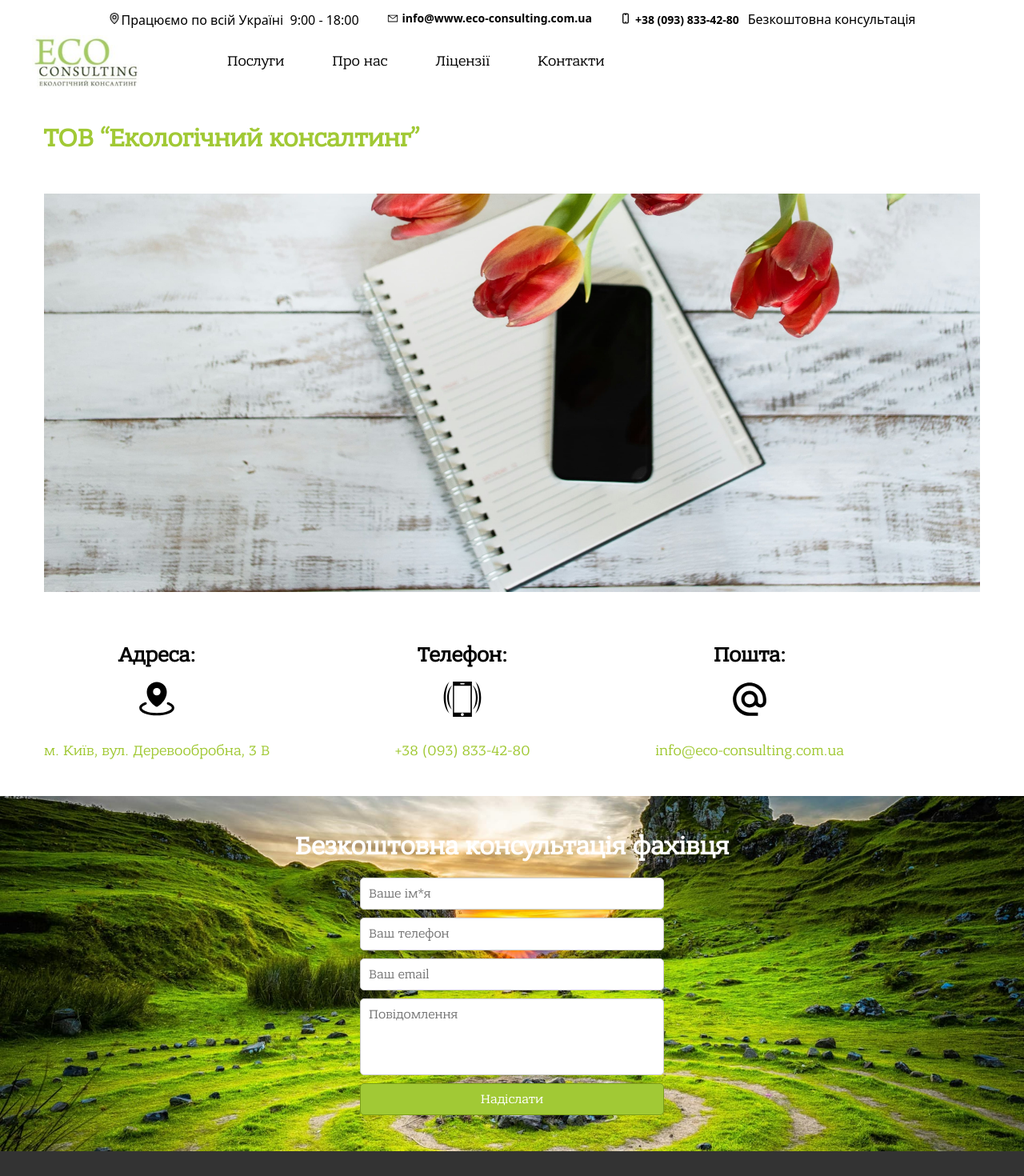
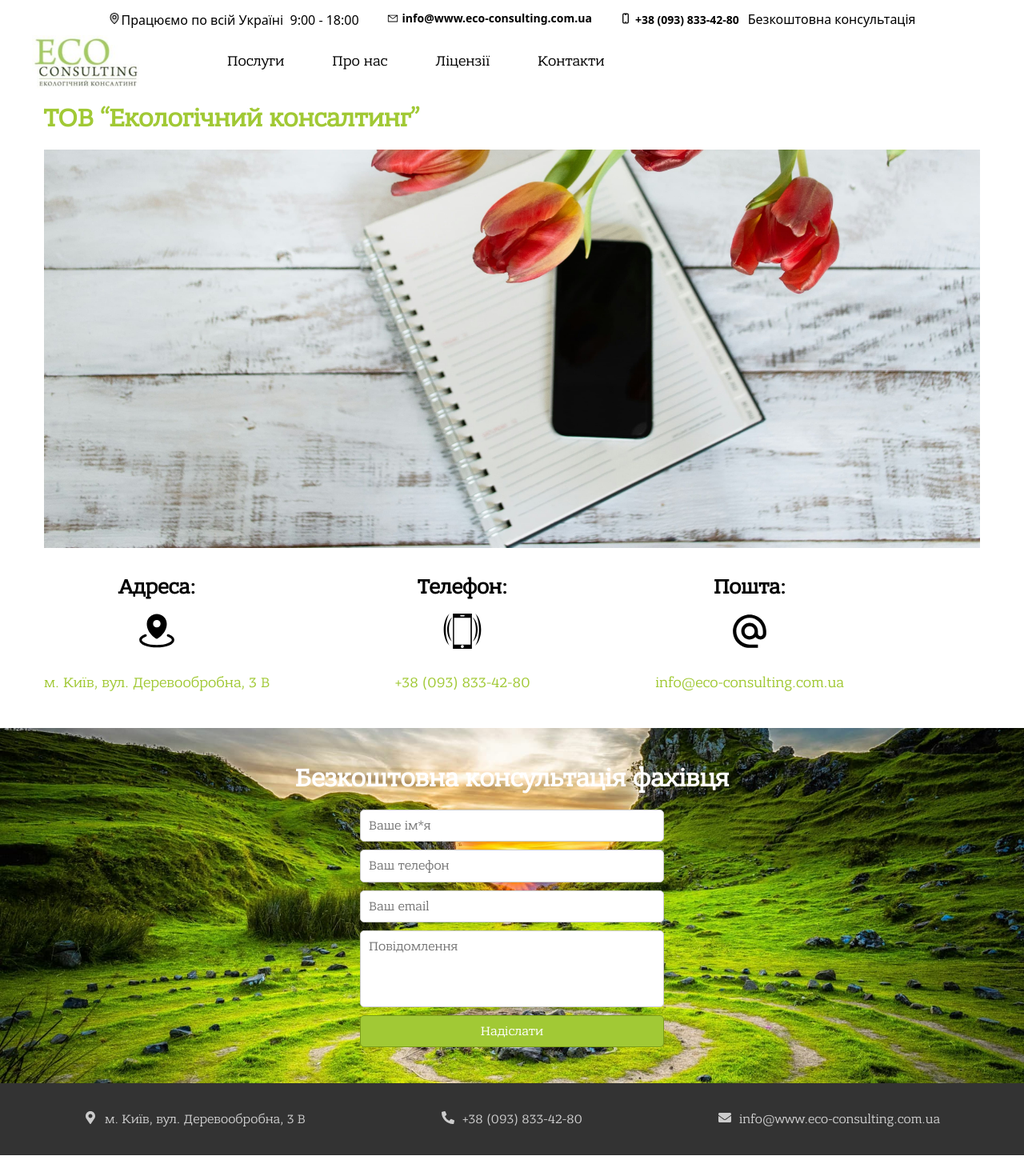
Before and after one commit to 11Vladislav/eco-consulting, a React (Create React App) app: page /kontaktu in a window 1280 px wide. Shown: the top 1470 px of the page at 80% size. After the commit the page ends 1444 px from the top, so only its background shows below. Built offline with nearby package versions, Linux system fonts and the light colour scheme.

Commit message:
fix css in pages

```diff
--- a/src/components/Footer/Footer.styled.js
+++ b/src/components/Footer/Footer.styled.js
@@ -7,7 +7,7 @@ export const FooterContainer = styled.footer`
   display: flex;
   justify-content: space-around;
   gap: 10px;
-  padding: 45px;
+  padding: 25px;
   flex-wrap: wrap;
   font-family: 'BanderaPro', sans-serif;
 
--- a/src/components/HeroContent/HeroContent.styled.js
+++ b/src/components/HeroContent/HeroContent.styled.js
@@ -23,7 +23,7 @@ export const Wrap = styled.div`
 export const TitleContainer = styled.div`
 
   @media (max-width: 768px) {
-    margin-top: 45%;
+    margin-top: 65%;
      max-width: 300px;
   }
 
--- a/src/components/NavBar/NavBar.jsx
+++ b/src/components/NavBar/NavBar.jsx
@@ -2,7 +2,7 @@ import { useState } from 'react';
 import {
     MenuLink, Nav, NavRow, Menu, MenuItem, Burger, Drawer,
     Contacts, ContactItem, ContactLink, Span, ContactMail, ItemText,
-    SubItem, ItemRow, SubToggle, Submenu, SubLink
+    SubItem, ItemRow, SubToggle, Submenu, SubLink, LinkWrap,
 } from './NavBar.styled';
 import logo from './../../img/logo-2.jpg';
 import { FaBars, FaTimes, FaChevronDown } from 'react-icons/fa';
@@ -60,18 +60,20 @@ export const NavBar = () => {
             <Menu onClick={handleClose}>
                     <SubItem>
                         <ItemRow>
+                            <LinkWrap>
                                 <MenuLink to="/poslugy">Послуги</MenuLink>
                                 <SubToggle
                                     type="button"
                                     aria-label="Показати підпункти"
                                     $open={subOpen}
                                     onClick={(e) => {
-                                    e.stopPropagation();   // не закрывать панель
+                                        e.stopPropagation();
                                         setSubOpen(!subOpen);
                                     }}
                                 >
                                     <FaChevronDown />
                                 </SubToggle>
+                            </LinkWrap>
                         </ItemRow>
 
                         <Submenu $open={subOpen}>
--- a/src/components/NavBar/NavBar.styled.js
+++ b/src/components/NavBar/NavBar.styled.js
@@ -14,6 +14,7 @@ export const MenuLink = styled(NavLink)`
     font-family: 'BanderaPro', sans-serif;
   &:hover {
     color: #A1C935;
+
   }
 `
 
@@ -23,6 +24,7 @@ export const Nav = styled.nav`
   box-sizing: border-box;
   background: #fff;
   z-index: 1000;
+
 
   @media (max-width: 1000px) {
     display: flex;
@@ -56,15 +58,17 @@ export const NavRow = styled.div`
 export const Menu = styled.ul`
   display: flex;
   align-items: center;
-  gap: 40px;
+
   list-style: none;
   margin: 0;
   padding: 0;
+
 
   @media (min-width: 1001px) {
     order: 3;                  /* вторая строка, справа от логотипа */
     flex: 1;
     margin-left: 100px;
+      gap: 40px;
   }
 
   @media (max-width: 1000px) {
@@ -72,6 +76,8 @@ export const Menu = styled.ul`
     padding: 10px 0;
     background: #fff;
     border-top: 1px solid #eee;
+    &:first-child{
+    margin-left: 20px;}
   }
 `;
 
@@ -100,14 +106,14 @@ export const SubItem = styled(MenuItem)`
 `;
 
 export const ItemRow = styled.div`
+  position: relative;
   display: flex;
   align-items: center;
   justify-content: center;
-  gap: 8px;
 `;
 
 export const SubToggle = styled.button`
-  display: none;               /* на десктопе стрелка не нужна */
+  display: none;
   background: none;
   border: none;
   padding: 6px;
@@ -122,6 +128,11 @@ export const SubToggle = styled.button`
 
   @media (max-width: 1000px) {
     display: block;
+    position: absolute;
+    left: 100%;          /* сразу справа от текста */
+    top: 50%;
+    transform: translateY(-50%);
+    margin-left: 8px;
   }
 `;
 
@@ -267,3 +278,8 @@ export const ItemText = styled.div`
   font-size: 14px;
   font-weight: 600;
 `;
+
+export const LinkWrap = styled.div`
+  position: relative;
+  display: inline-block;
+`;
--- a/src/pages/Contacts/Contacts.styled.js
+++ b/src/pages/Contacts/Contacts.styled.js
@@ -8,17 +8,20 @@ export const Wrapper = styled.div`
     flex-direction: column;
     justify-content: center;
 
-    padding-top: 125px;
+    padding-top: 100px;
     padding-left: 15px;
     padding-right: 15px;
     margin-bottom: 15px;
+    @media (max-width: 768px) {
+        padding-top: 75px;
+    }
 `;
 
 
 
 export const Title = styled.h2`
     margin-top: 10%;
-    margin-bottom: 50px;
+    margin-bottom: 20px;
     color: #A1C935;
     margin-top: 30px;
     font-size: 32px;
@@ -31,13 +34,14 @@ export const Title = styled.h2`
 `;
 
 export const ContactsBlock = styled.ul`
-    margin-top: 50px;
+    margin-top: 20px;
     display: flex;
     max-width: 1000px;
     gap: 15px;
     justify-content: space-between;
     @media (max-width: 768px) {
         display: block;
+        margin-top: 10px;
     }
 `;
 
--- a/src/pages/Services/Services.styled.js
+++ b/src/pages/Services/Services.styled.js
@@ -56,7 +56,7 @@ export const TextAttention = styled.h3`
 export const Paragraph = styled.h3`
     margin-top: 20px;
     font-family: 'BanderaPro', sans-serif;
-    font-size: 16px;
+    font-size: 20px;
     font-weight: 700;
     color: #A1C935;
      &:hover {
```
Lines whose indentation alone changed are shown as unchanged.
